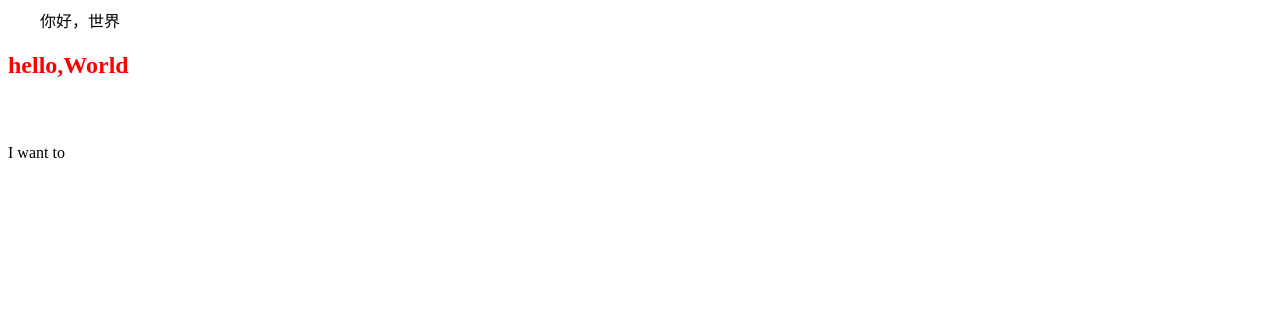
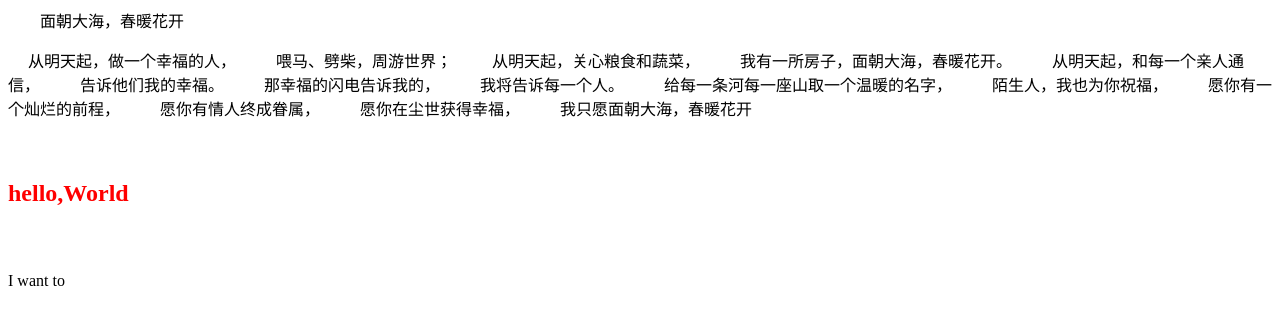
Before and after one commit to actways/jekyll_demo, a Jekyll site: the page index.html, which Jekyll copies as it is, in a window 1280 px wide. Shown: the top 325 px of the page. Built offline with Jekyll 4.4.1, drawn with Linux system fonts in a browser that asks for light colours.

Commit message:
Update index.html

```diff
--- a/index.html
+++ b/index.html
@@ -1,9 +1,26 @@
-　　你好，世界
+　　面朝大海，春暖花开
     <html>
     <head>
         <style type="text/css">
         h2 {color: red}
         </style>
+   <p>
+　   从明天起，做一个幸福的人，
+      喂马、劈柴，周游世界；
+       从明天起，关心粮食和蔬菜，
+        我有一所房子，面朝大海，春暖花开。
+          从明天起，和每一个亲人通信，
+            告诉他们我的幸福。
+              那幸福的闪电告诉我的，
+               我将告诉每一个人。
+                给每一条河每一座山取一个温暖的名字，
+                 陌生人，我也为你祝福，
+                   愿你有一个灿烂的前程，
+                    愿你有情人终成眷属，
+                     愿你在尘世获得幸福，
+                       我只愿面朝大海，春暖花开
+    </p>
+
 
 　　　　<meta http-equiv="content-type" content="text/html; charset=utf-8" />
 　　　　<title> 小石头 </title>
```
